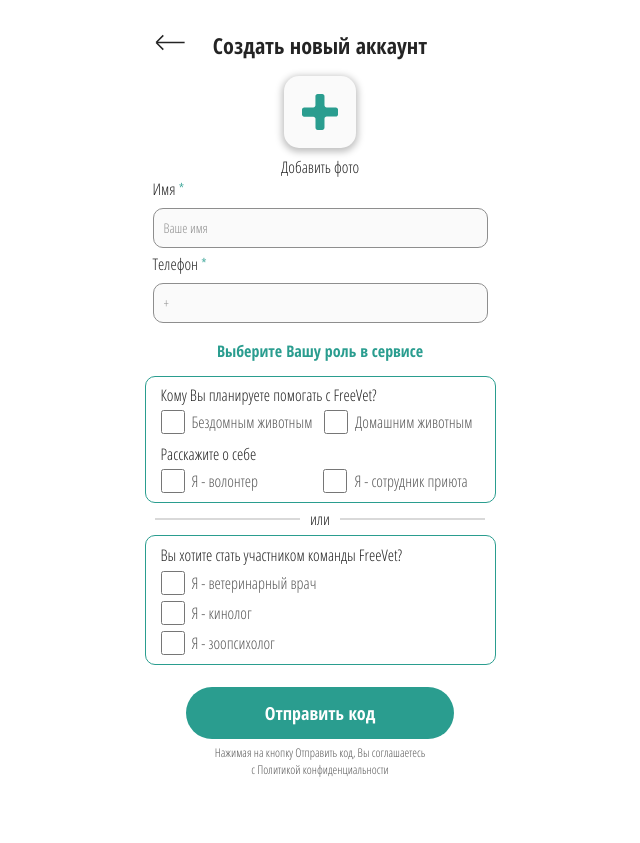
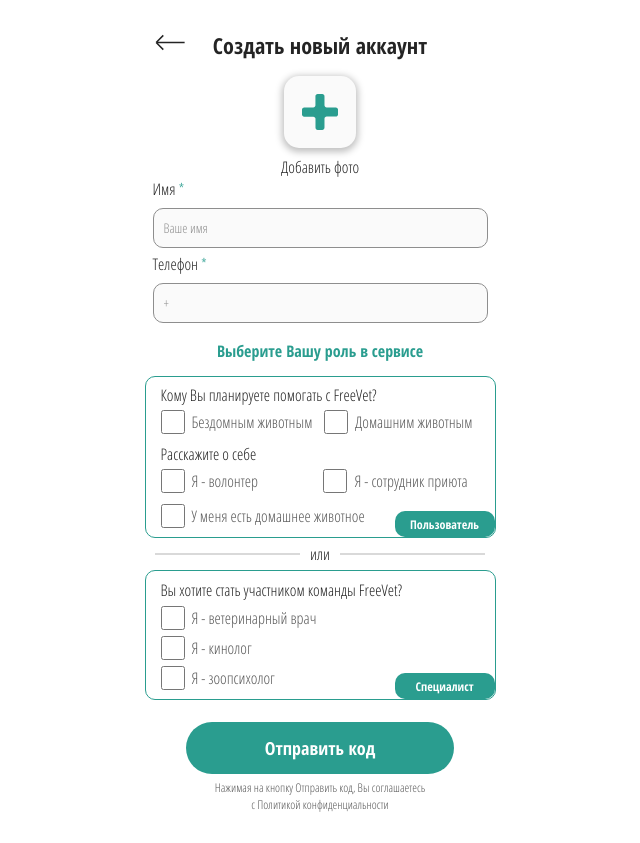
Before and after one commit to AlinaYehorova/FreeVet, a React (Vite) app: page / in a window 1280 px wide. Shown: the whole page, without its empty margins (320-960 px from the left). Before the commit the page ends 808 px from the top, so only its background shows below. Built offline with nearby package versions, Linux system fonts and the light colour scheme.

Commit message:
fixed last issues with checkbox

```diff
--- a/src/components/form/form.jsx
+++ b/src/components/form/form.jsx
@@ -13,6 +13,7 @@ const Form = () => {
     pets: false,
     volunteer: false,
     shelterWorker: false,
+    petOwner: false,
   });
 
   const [vetRoles, setVetRoles] = useState({
@@ -196,6 +197,21 @@ const Form = () => {
               </span>
             </div>
           </span>
+          <span>
+            <div className={s.formBox_checkboxBox_pets}>
+              <span>
+                <input
+                  type="checkbox"
+                  name="shelterWorker"
+                  onChange={handleUserRoleChange}
+                  checked={userRoles.petOwner}
+                  disabled={isVetRoleSelected}
+                />{" "}
+                У меня есть домашнее животное
+              </span>
+            </div>
+            <div className={s.formBox_checkboxBox_petsRole}>Пользователь</div>
+          </span>
         </div>
 
         <div className={s.lineBox}>
@@ -246,14 +262,14 @@ const Form = () => {
               />{" "}
               Я - зоопсихолог
             </span>
+            <div className={s.formBox_checkboxBox_petsRole}>Специалист</div>
           </div>
         </div>
 
         <button className={s.subBtn}>Отправить код</button>
         <p className={s.privacyPolicy}>
           Нажимая на кнопку Отправить код, Вы соглашаетесь
-          <br />
-          с Политикой конфиденциальности
+          <br />с Политикой конфиденциальности
         </p>
       </form>
     </div>
```
